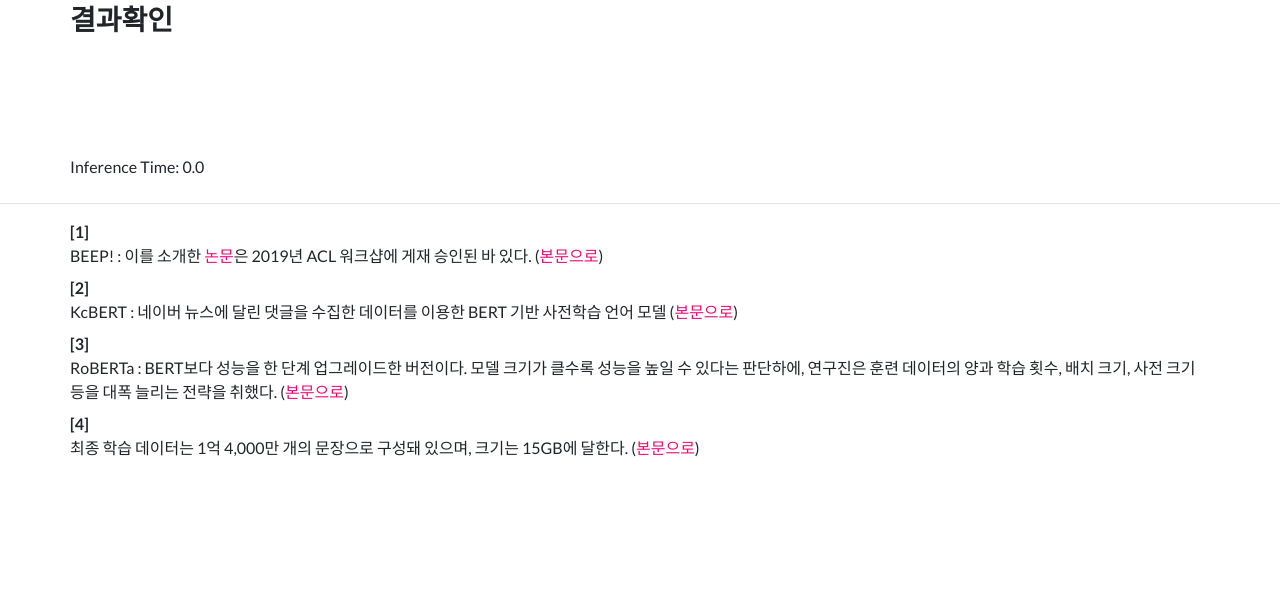
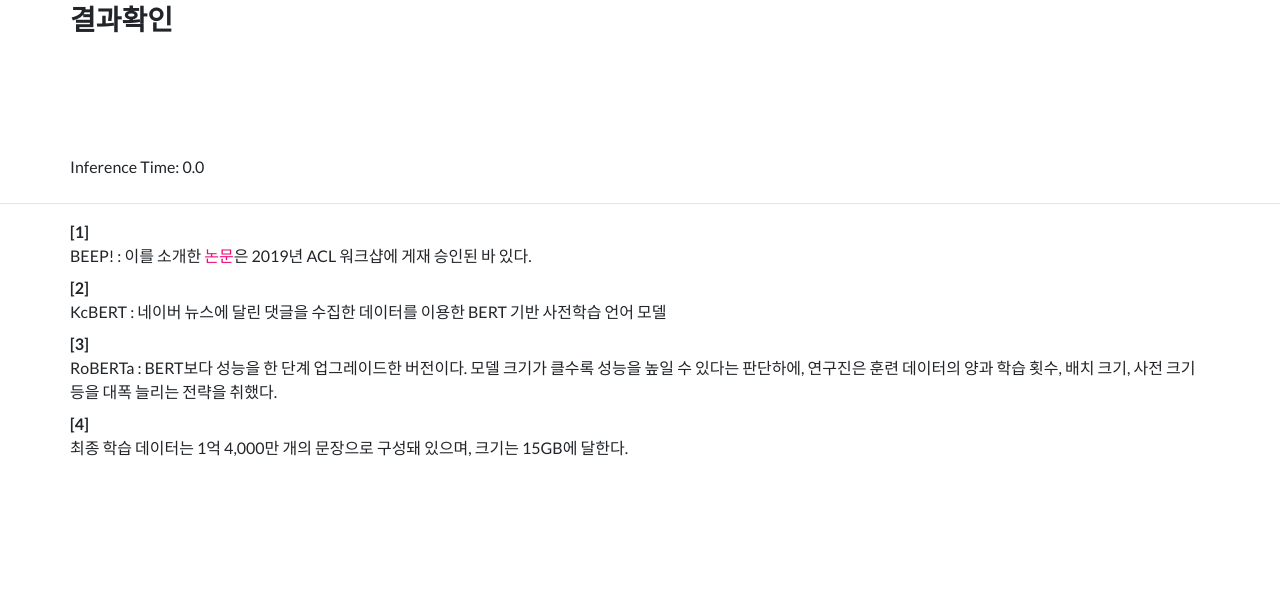
Before and after one commit to jason9693/SoongsilBERT-base-beep-deploy, a Flask app: page / in a window 1280 px wide. Shown: the part 1594-2193 px from the top of the page. Run offline with Flask 2, Linux system fonts and the light colour scheme; some libraries are stand-ins or nearby versions.

Commit message:
본문으로 삭제

```diff
--- a/templates/index.html
+++ b/templates/index.html
@@ -201,13 +201,13 @@
                 <div class="row align-items-center">
                     <dl>
                         <dt id="note1">[1]</dt>
-                        <dd>BEEP! : 이를 소개한 <a href="https://www.aclweb.org/anthology/2020.socialnlp-1.4.pdf">논문</a>은 2019년 ACL 워크샵에 게재 승인된 바 있다. (<a href="#ref1">본문으로</a>)</dd>
+                        <dd>BEEP! : 이를 소개한 <a href="https://www.aclweb.org/anthology/2020.socialnlp-1.4.pdf">논문</a>은 2019년 ACL 워크샵에 게재 승인된 바 있다. </dd>
                         <dt id="note2">[2]</dt>
-                        <dd>KcBERT : 네이버 뉴스에 달린 댓글을 수집한 데이터를 이용한 BERT 기반 사전학습 언어 모델 (<a href="#ref2">본문으로</a>)</dd>
+                        <dd>KcBERT : 네이버 뉴스에 달린 댓글을 수집한 데이터를 이용한 BERT 기반 사전학습 언어 모델 </dd>
                         <dt id="note3">[3]</dt>
-                        <dd>RoBERTa : BERT보다 성능을 한 단계 업그레이드한 버전이다. 모델 크기가 클수록 성능을 높일 수 있다는 판단하에, 연구진은 훈련 데이터의 양과 학습 횟수, 배치 크기, 사전 크기 등을 대폭 늘리는 전략을 취했다. (<a href="#ref3">본문으로</a>)</dd>
+                        <dd>RoBERTa : BERT보다 성능을 한 단계 업그레이드한 버전이다. 모델 크기가 클수록 성능을 높일 수 있다는 판단하에, 연구진은 훈련 데이터의 양과 학습 횟수, 배치 크기, 사전 크기 등을 대폭 늘리는 전략을 취했다.</dd>
                         <dt id="note4">[4]</dt>
-                        <dd>최종 학습 데이터는 1억 4,000만 개의 문장으로 구성돼 있으며, 크기는 15GB에 달한다.  (<a href="#ref4">본문으로</a>)</dd>
+                        <dd>최종 학습 데이터는 1억 4,000만 개의 문장으로 구성돼 있으며, 크기는 15GB에 달한다. </dd>
                         </dl>
                 </div>
             </div>
```
